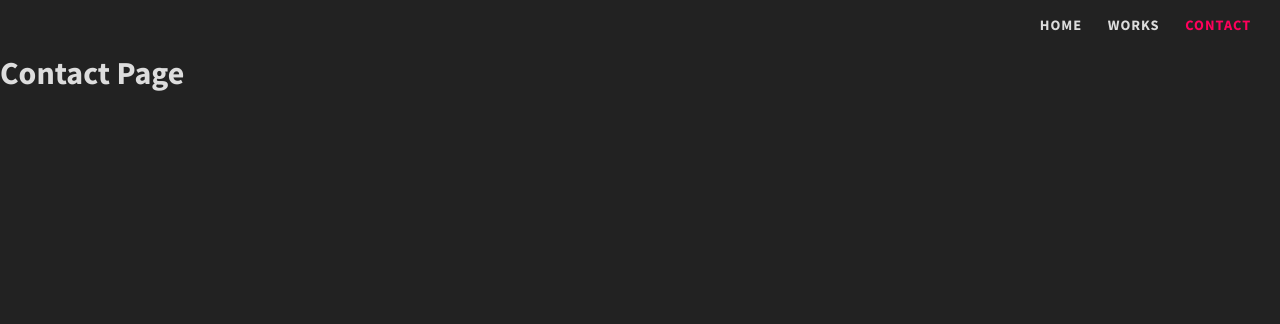
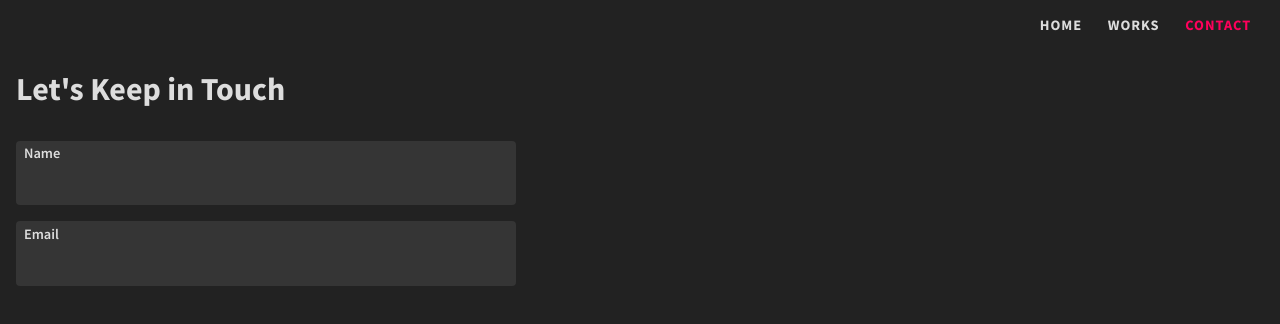
Before and after one commit to mani-barathi/mezelf, a Next.js app: page /contact in a window 1280 px wide. Shown: the top 324 px of the page. Built offline with nearby package versions, Linux system fonts and the light colour scheme.

Commit message:
started with contact form design

```diff
--- a/pages/contact.js
+++ b/pages/contact.js
@@ -1,9 +1,37 @@
-import React from 'react'
+import { } from 'react'
+import styled from "styled-components"
+import { Form, FormGroup, FormInput } from "@/styles/Form"
 
 export default function contact() {
     return (
-        <h1>
-            Contact Page
-        </h1>
+        <Wrapper>
+            <Container>
+                <div>
+                    <h1>Let's Keep in Touch</h1>
+                    <Form autoComplete="off">
+                        <FormGroup>
+                            <label htmlFor="name">Name</label>
+                            <FormInput type="text" name="name" id="" required />
+                        </FormGroup>
+                        <FormGroup>
+                            <label htmlFor="email">Email</label>
+                            <FormInput type="text" name="email" id="" required />
+                        </FormGroup>
+                    </Form>
+                </div>
+            </Container>
+        </Wrapper>
     )
 }
+
+const Wrapper = styled.div`
+    padding:1rem;
+`
+const Container = styled.div`
+    display:grid;
+    justify-content:center;
+    grid-template-columns: 1fr 1fr;
+    @media screen and (max-width:700px){
+        grid-template-columns: 1fr;
+    }
+`
--- /dev/null
+++ b/styles/Form.js
@@ -0,0 +1,38 @@
+import styled from "styled-components"
+
+const Form = styled.form`
+    padding:1rem 0;
+    width:100%;
+    max-width:500px;
+`
+const FormGroup = styled.div`
+    display:flex;
+    flex-direction:column;
+    margin: 1rem 0;
+    border-bottom:2px solid #353535;
+    border-radius:4px;
+    background-color:#353535;
+    transition:all 0.2s ease;
+    &:focus-within{
+        border-bottom:2px solid #6B6969;
+    }
+
+    & > label{
+        margin:0.2rem 0 0.2rem 0.5rem;
+        font-size:0.9rem;
+        font-weight:600;
+    }
+`
+const FormInput = styled.input`
+    font-size:1.1rem;
+    padding:0.5rem 0.7rem;
+    border-radius:3px;
+    background-color:transparent;
+    color:var(--textGrey);
+`
+
+export {
+    Form,
+    FormGroup,
+    FormInput
+}
--- a/styles/GlobalStyles.js
+++ b/styles/GlobalStyles.js
@@ -27,7 +27,7 @@ const GlobalStyle = createGlobalStyle`
         text-decoration:none;
         font-family:  'Source Sans Pro', -apple-system, BlinkMacSystemFont, 'Segoe UI', Roboto, Oxygen, Ubuntu, Cantarell, 'Open Sans', 'Helvetica Neue', sans-serif;
     }
-    button{
+    button,input,textarea{
         outline:none;
         border:none;
         font-family:  'Source Sans Pro', -apple-system, BlinkMacSystemFont, 'Segoe UI', Roboto, Oxygen, Ubuntu, Cantarell, 'Open Sans', 'Helvetica Neue', sans-serif;
```
Also changed, not shown: 1 other file (tests, documents, lock files or other folders).
